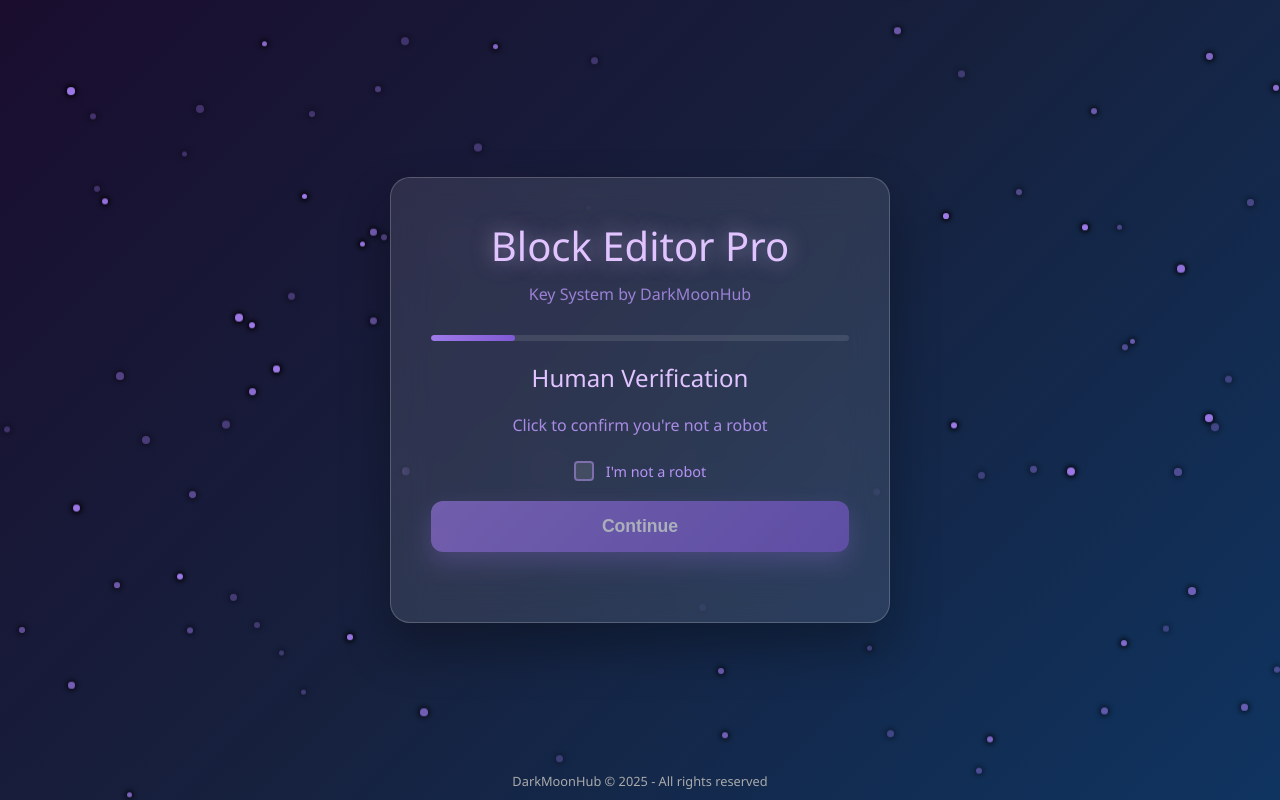
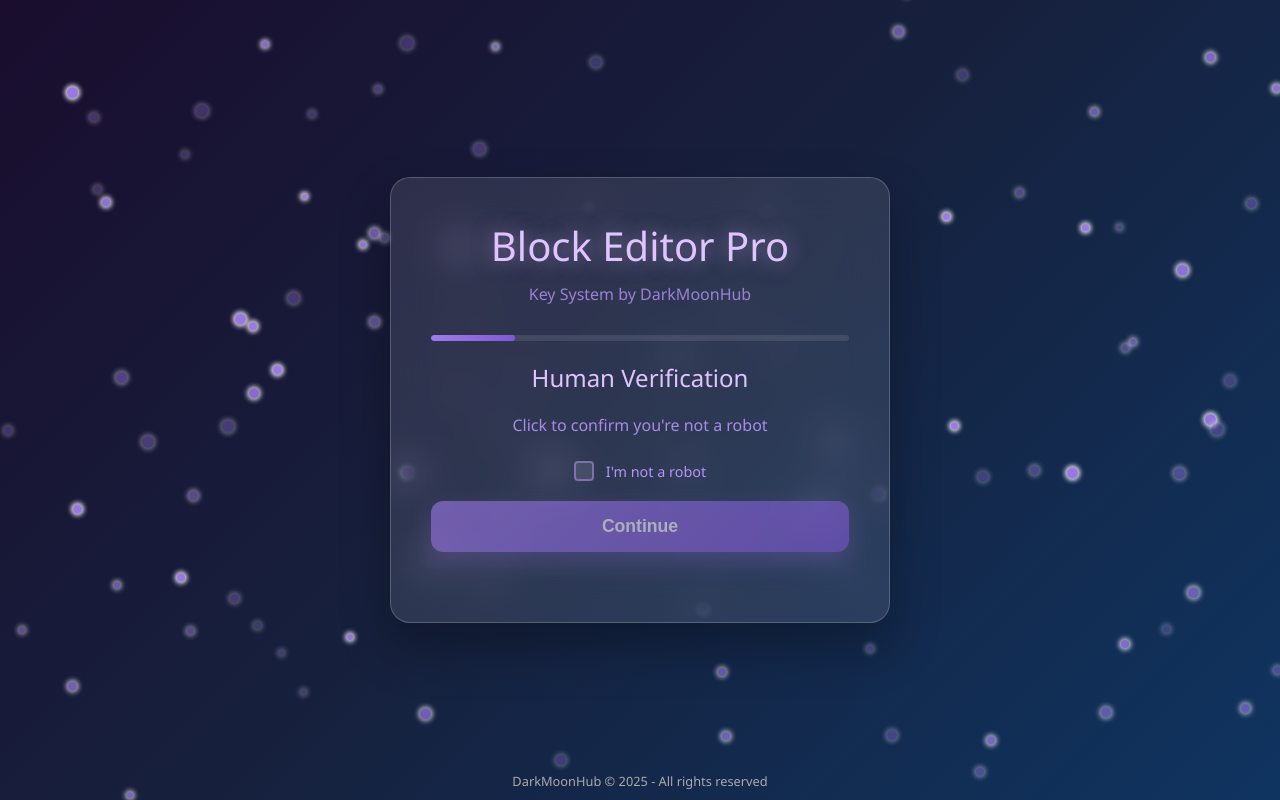
Before and after one commit to Darkmoonxhubscript/TheHhub, a plain HTML site: page index.html in a window 1280 px wide. Drawn offline with Linux system fonts and the light colour scheme.

Commit message:
Update index.html

```diff
--- a/index.html
+++ b/index.html
@@ -31,7 +31,7 @@
   position: absolute;
   background: #9f7aea; /* roxo clarinho */
   border-radius: 50%;
-  box-shadow: 0 0 5px 2px rgba(0, 0, 0, 0.9);
+  box-shadow: 0 0 5px 2px rgba(255, 255, 255, 1);
   animation: twinkle 2s infinite, moveStars 10s linear infinite;
 }
     .star:nth-child(odd) { animation-duration: 3s; }
@@ -538,7 +538,7 @@
     star.className = 'star';
     star.style.left = Math.random() * 100 + '%';
     star.style.top = Math.random() * 100 + '%';
-    star.style.width = star.style.height = (Math.random() * 3 + 5) + 'px'; // gera de 5 até 8 px
+    star.style.width = star.style.height = (Math.random() * 7 + 5) + 'px'; // gera de 5 até 8 px
     star.style.animationDelay = Math.random() * 3 + 's';
     container.appendChild(star);
   }
```
